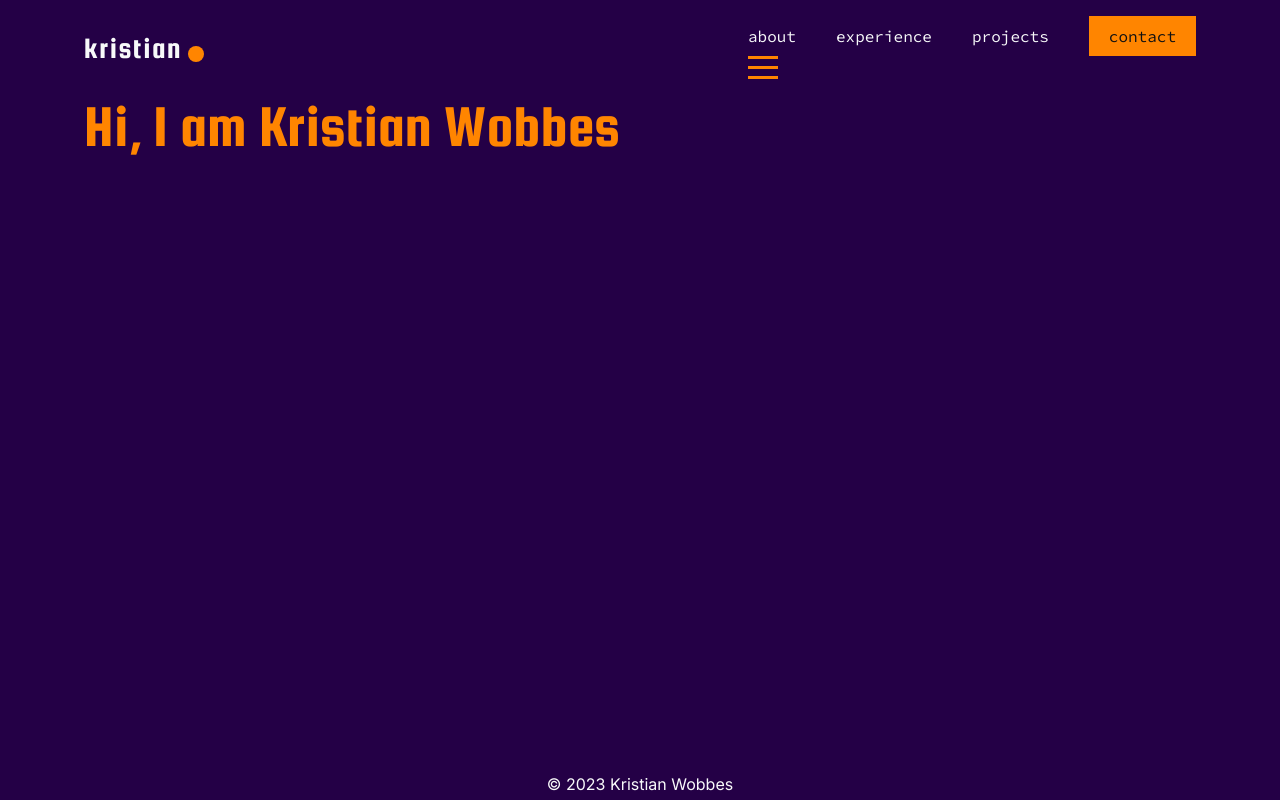
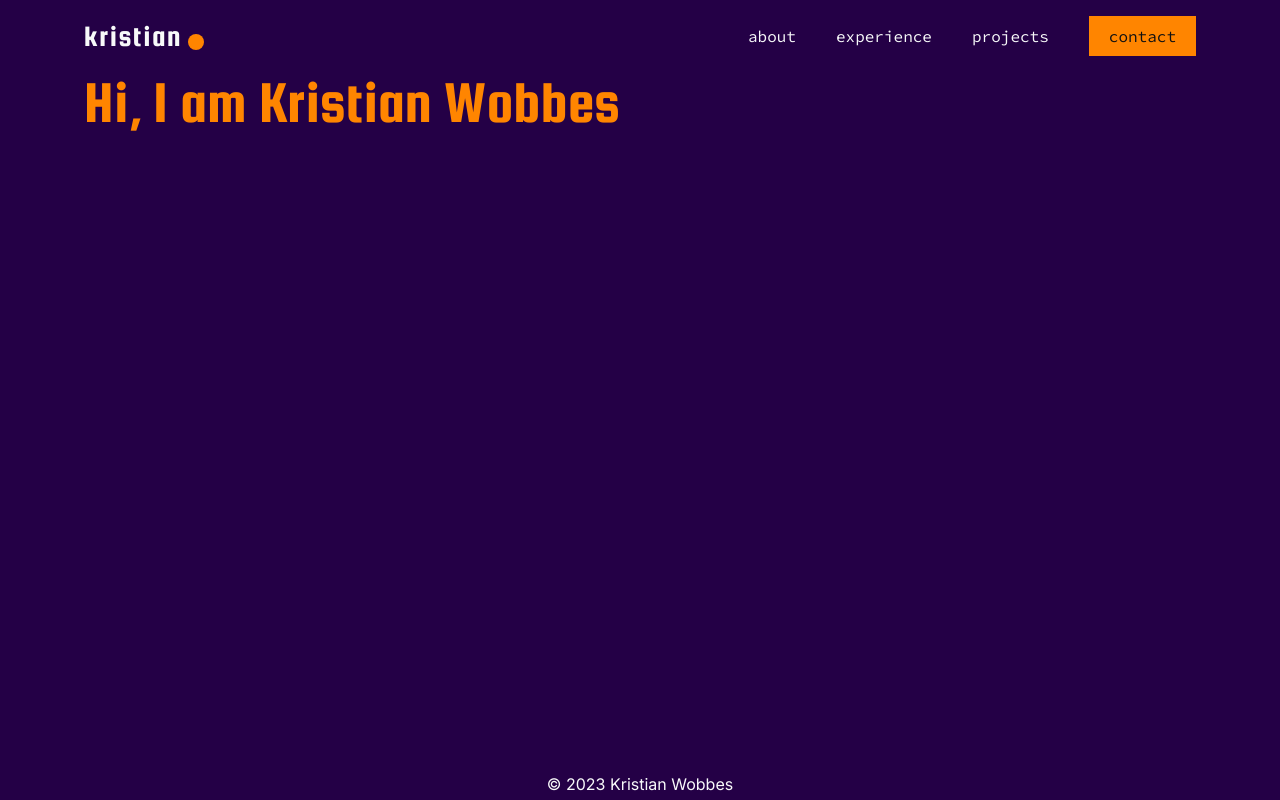
Before and after one commit to kristwob/portfolio-v3, a Next.js app: page / in a window 1280 px wide. Built offline with nearby package versions, Linux system fonts and the light colour scheme.

Commit message:
css bugs

```diff
--- a/src/components/Hamburger.css
+++ b/src/components/Hamburger.css
@@ -12,10 +12,6 @@
   margin: 0;
   overflow: visible;
   z-index: 999;
-  display: flex;
-  flex-direction: column;
-  justify-content: center;
-  align-items: center;
 }
 
 .hamburger.is-active {
--- a/src/components/Hamburger.jsx
+++ b/src/components/Hamburger.jsx
@@ -16,7 +16,7 @@ const Hamburger = () => {
 
   return (
     <>
-      <button className={`hamburger hamburger--slider ${hamburger ? "is-active" : ""} z-20 md:hidden`} onClick={handleClick} type="button">
+      <button className={`z-20 md:hidden hamburger hamburger--slider ${hamburger ? "is-active" : ""} `} onClick={handleClick} type="button">
         <span className="hamburger-box">
           <span className="hamburger-inner"></span>
         </span>
```
